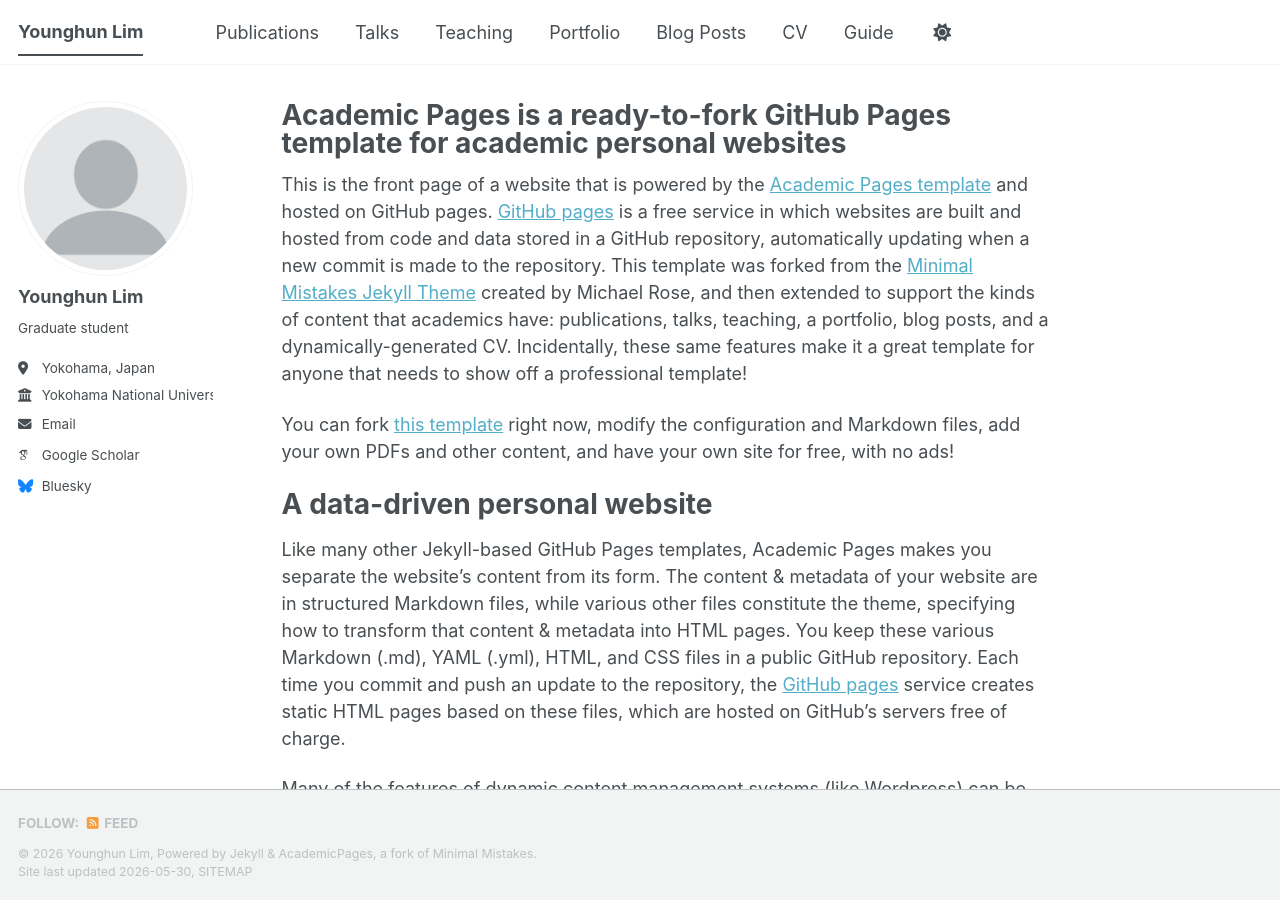
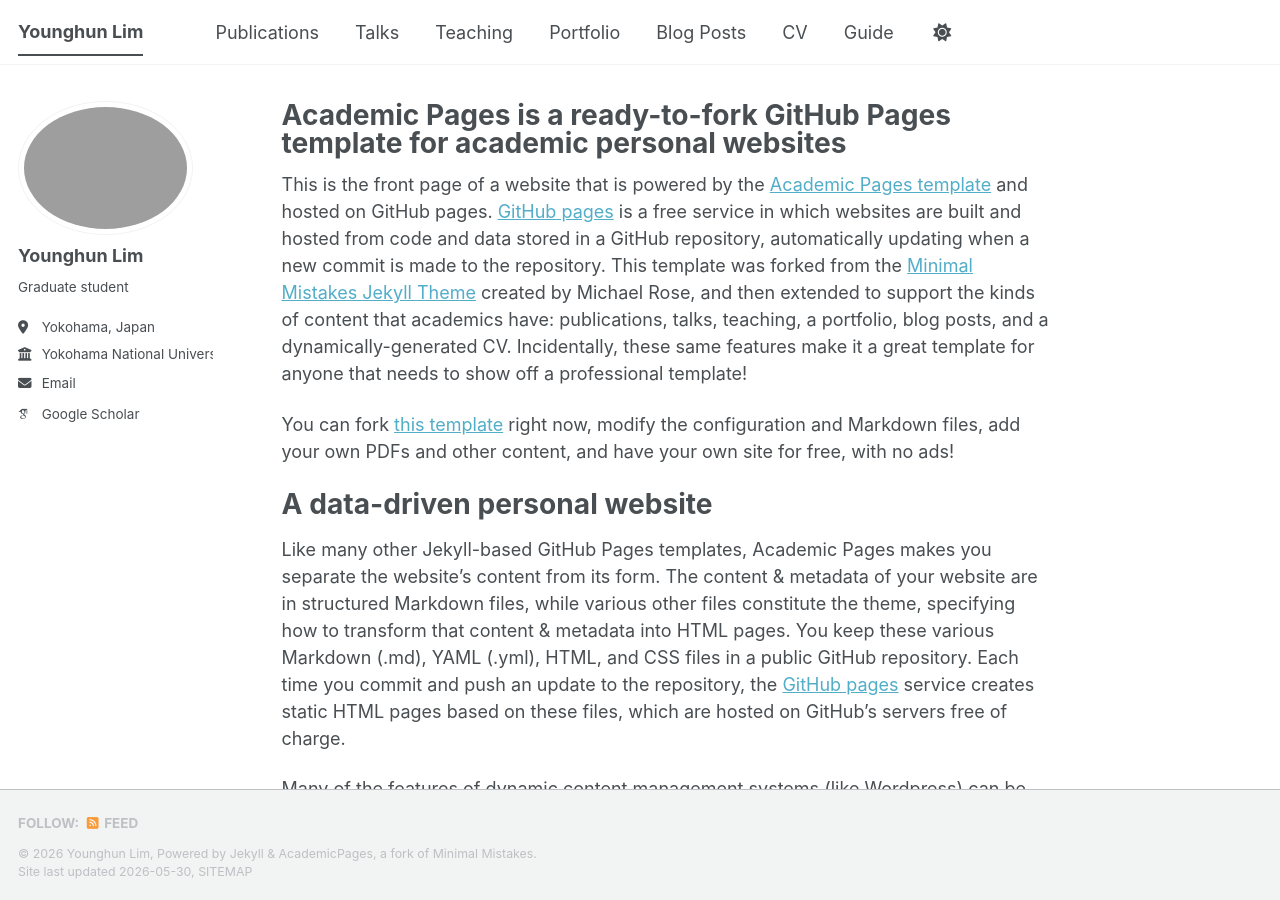
Before and after one commit to four4minutes/four4minutes.github.io, a Jekyll site: the page built from _pages/about.md, in a window 1280 px wide and 900 px high. Built offline with Jekyll 4.4.1, drawn with Linux system fonts in a browser that asks for light colours; some web fonts are replaced; a script bundle is joined from its source files by our own code; library files that are not in the unit come from our copies.

Commit message:
Update _config.yml

```diff
--- a/_config.yml
+++ b/_config.yml
@@ -23,7 +23,7 @@ repository               : "four4minutes/four4minutes.github.io"
 #               Additional customization can be done by editing /_includes/author-profile.html
 author:
   # Biographic information
-  avatar           : "profile.png"
+  avatar           : "profile.JPG"
   name             : "Younghun Lim"
   pronouns         : # example: "she/her"
   bio              : "Graduate student"
@@ -57,7 +57,7 @@ author:
 
   # Social media
   artstation       : # Username
-  bluesky          : "bsky.app" # Replace this with you Bluesky username
+  bluesky          : # Username
   facebook         : # Username
   flickr           : # Username
   foursquare       : # Username
```
